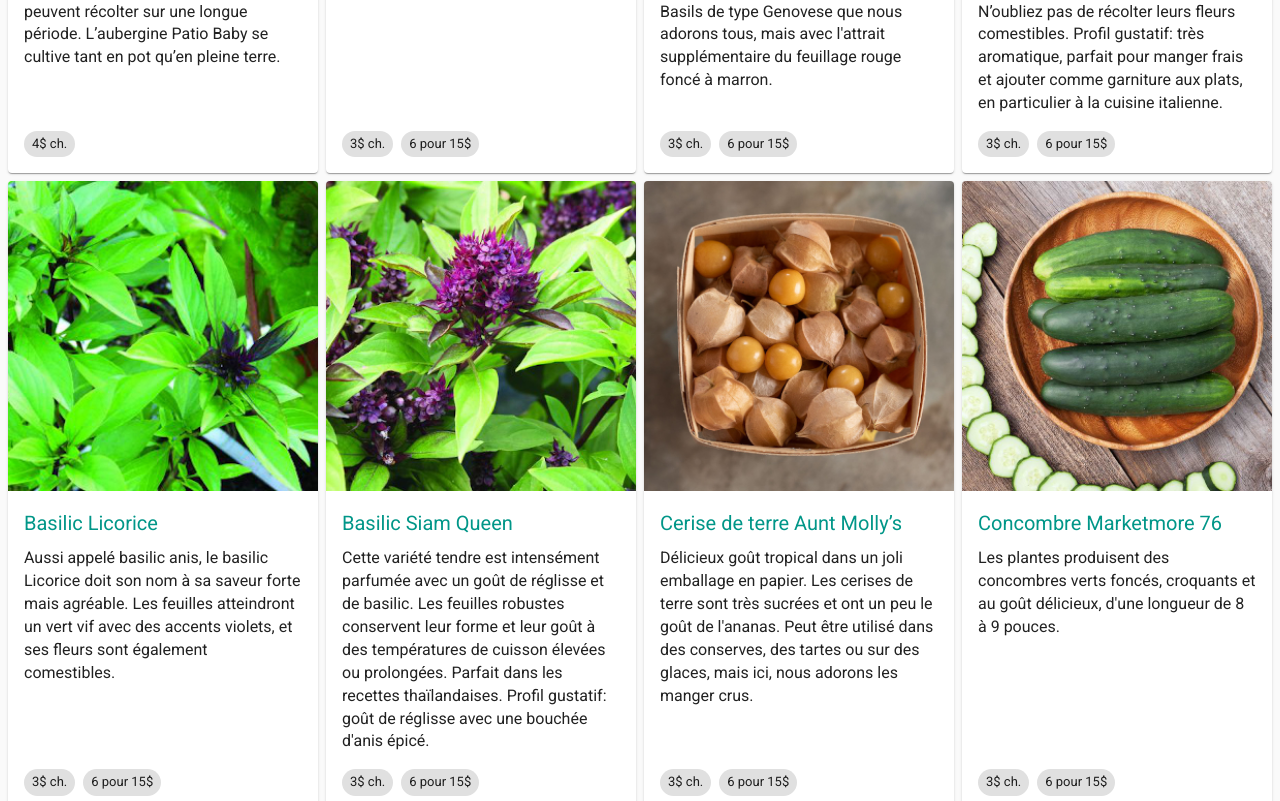
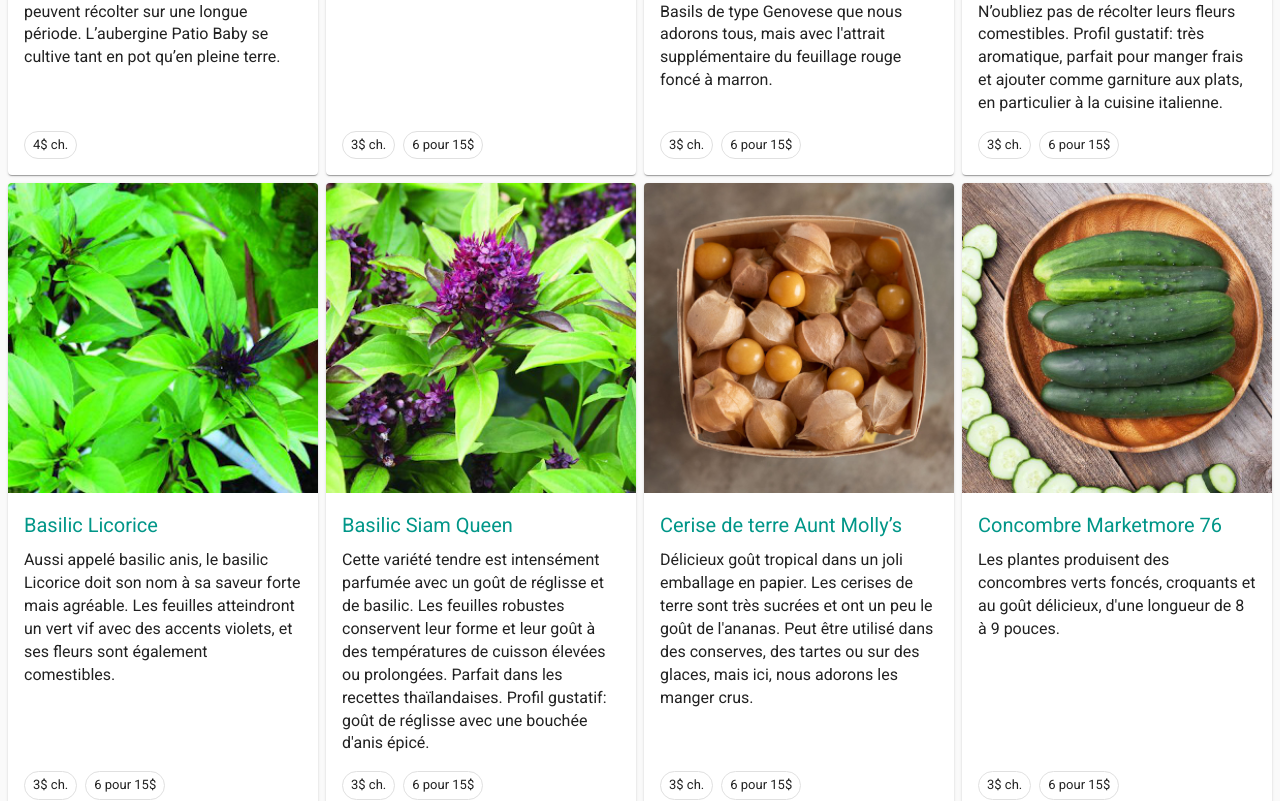
Before and after one commit to fredericbarry/amelegumes, a React (Create React App) app: page / in a window 1280 px wide. Shown: the part 1265-2066 px from the top of the page. Built offline with nearby package versions, Linux system fonts and the light colour scheme.

Commit message:
Minor styling improvements

```diff
--- a/src/components/Product/Product.css
+++ b/src/components/Product/Product.css
@@ -29,6 +29,7 @@
 }
 
 .productDescription {
+  cursor: default;
   flex-grow: 1;
   padding-left: 16px;
   padding-right: 16px;
@@ -42,7 +43,7 @@
 
 .priceUnit,
 .priceHalfDozen {
-  background-color: #e0e0e0; /* Alto */
+  border: 1px solid #e0e0e0; /* Alto */
   border-radius: 16px;
   color: rgba(0, 0, 0, 0.87);
   cursor: default;
```
